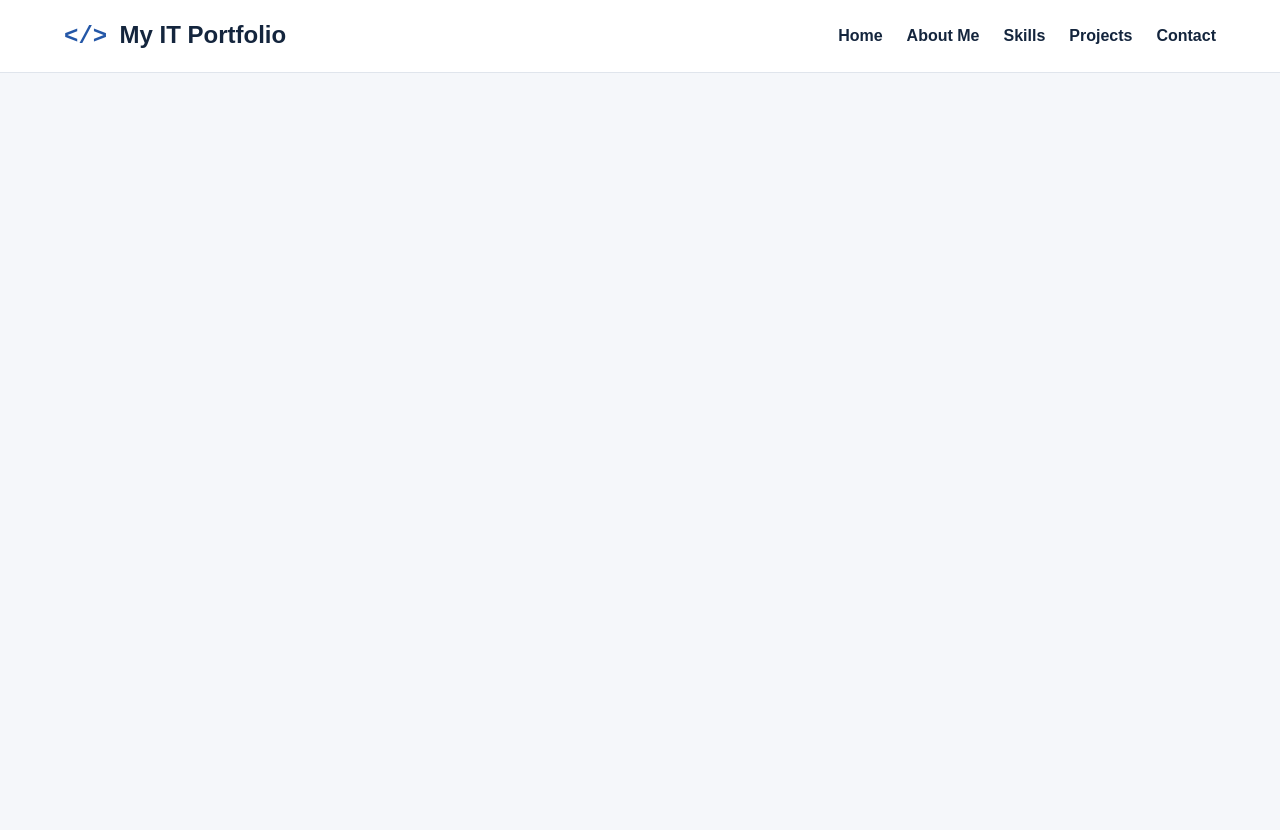
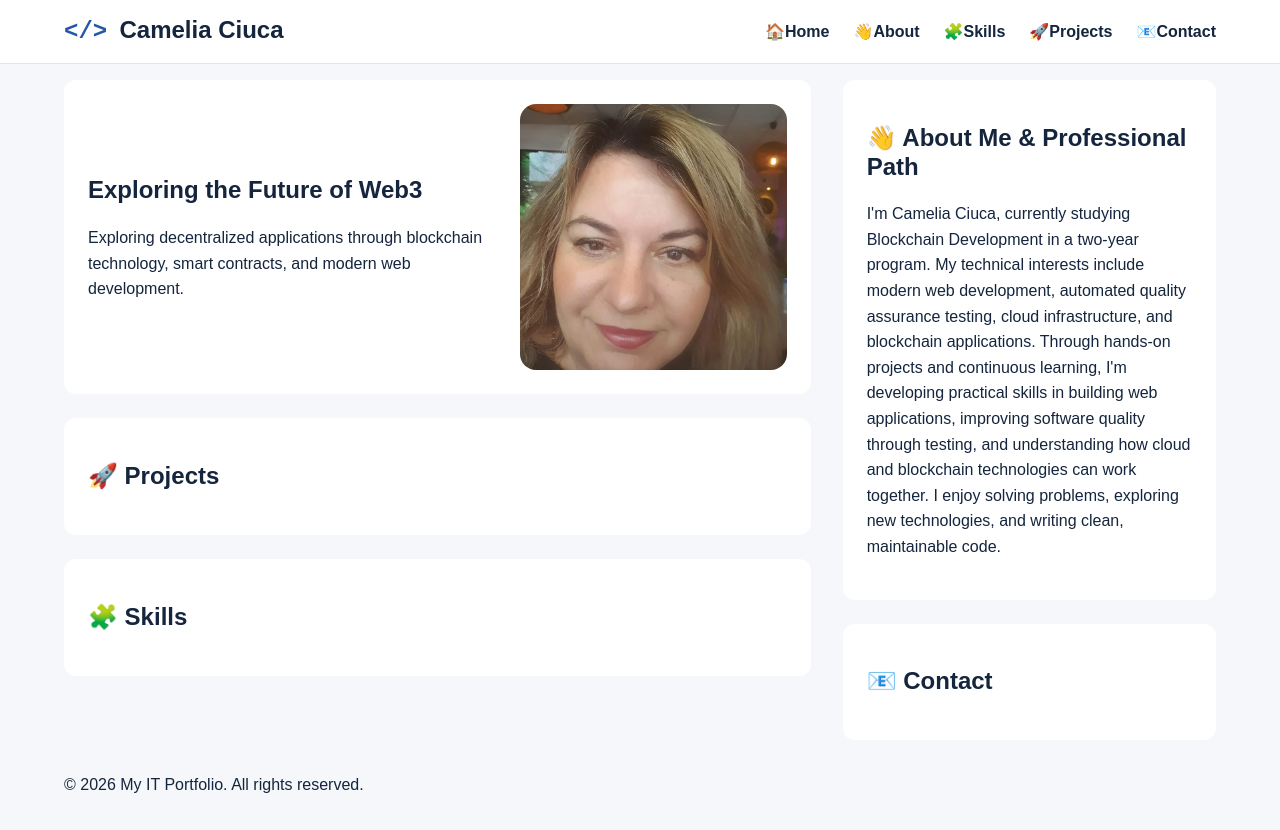
Before and after one commit to cameloasa-blockchain/Portfolio, a plain HTML site: page index.html in a window 1280 px wide. Before the commit the page ends 800 px from the top, so only its background shows below. Drawn offline with Linux system fonts and the light colour scheme.

Commit message:
fix:perf: optimize profile image using WebP

```diff
--- a/index.html
+++ b/index.html
@@ -12,25 +12,116 @@
 </head>
 <body>
     <!-- Page content will be added here -->
+
     <!-- Header -->
-    <header id="home">
+    <header class="header">
         <nav class="navbar container" aria-label="Main navigation">
+
             <!-- Logo -->
             <h1 class="logo">
                 <a href="#home">
                     <span class="logo-icon" aria-hidden="true">&lt;/&gt;</span>
-                    My IT Portfolio
+                    Camelia Ciuca
                 </a>
             </h1>
 
+            <!-- Main navigation -->
             <ul class="nav-links">
-                <li><a href="#home">Home</a></li>
-                <li><a href="#about">About Me</a></li>
-                <li><a href="#skills">Skills</a></li>
-                <li><a href="#projects">Projects</a></li>
-                <li><a href="#contact">Contact</a></li>
+                <li><a href="#home"> 🏠Home</a></li>
+                <li><a href="#about"> 👋About</a></li>
+                <li><a href="#skills"> 🧩Skills</a></li>
+                <li><a href="#projects"> 🚀Projects</a></li>
+                <li><a href="#contact"> 📧Contact</a></li>
             </ul>
+
         </nav>
     </header>
+
+    <!-- Main content -->
+    <main class="page-layout container">
+
+        <!-- Main column -->
+        <div class="main-content">
+
+
+            <!-- Home / Hero -->
+            <section id="home" aria-labelledby="home-title">
+                <div class="hero-grid">
+
+                        <!-- Hero text -->
+                        <div class="hero-text">
+                            <h2 id="home-title">Exploring the Future of Web3</h2>
+
+                            <p>
+                                Exploring decentralized applications through blockchain
+                                technology, smart contracts, and modern web development.
+                            </p>
+                        </div>
+
+                        <!-- Profile picture -->
+                        <div class="hero-image">
+                            <img
+                                class="profile-picture"
+                                src="images/profile-picture.webp"
+                                alt="Portrait of Camelia Ciuca"
+                                width="400"
+                                height="400"
+                            >
+                        </div>
+
+                    </div>
+            </section>
+
+
+            <!-- Projects -->
+            <section id="projects" aria-labelledby="projects-title">
+                <h2 id="projects-title">🚀 Projects</h2>
+
+                <!-- Project cards will be added here -->
+
+            </section>
+
+            <!-- Skills -->
+            <section id="skills" aria-labelledby="skills-title">
+                <h2 id="skills-title">🧩 Skills</h2>
+
+                <!-- Skill cards will be added here -->
+
+            </section>
+
+        </div>
+
+        <!-- Sidebar -->
+        <aside class="sidebar">
+
+            <!-- About Me -->
+            <section id="about" aria-labelledby="about-title">
+                <h2 id="about-title">👋 About Me & Professional Path</h2>
+                <p>
+                    I'm Camelia Ciuca, currently studying Blockchain Development in a two-year program. My technical interests include modern web development, automated quality assurance testing, cloud infrastructure, and blockchain applications.
+Through hands-on projects and continuous learning, I'm developing practical skills in building web applications, improving software quality through testing, and understanding how cloud and blockchain technologies can work together.
+I enjoy solving problems, exploring new technologies, and writing clean, maintainable code.
+                </p>
+
+                <!-- About content will be added here -->
+
+            </section>
+
+            <!-- Contact -->
+            <section id="contact" aria-labelledby="contact-title">
+                <h2 id="contact-title">📧 Contact</h2>
+
+                <!-- Contact details and form will be added here -->
+
+            </section>
+
+        </aside>
+
+    </main>
+
+    <!-- Footer -->
+    <footer class="footer container">
+        <p>&copy; 2026 My IT Portfolio. All rights reserved.</p>
+    </footer>
 </body>
 </html>
--- a/style.css
+++ b/style.css
@@ -1,4 +1,3 @@
-
 
 /* ========================================
 1. Design tokens
@@ -12,9 +11,10 @@ Reusable colors for the entire website
     --light: #F5F7FA;
 }
 
+
 /* ========================================
 2. Global styles
-Basic rules for the entire page
+Base styles for the entire website
 ======================================== */
 
 * {
@@ -29,6 +29,25 @@ body {
     line-height: 1.6;
 }
 
+/* Typography */
+h1,
+h2,
+h3 {
+    color: var(--dark);
+    line-height: 1.2;
+}
+
+p {
+    margin-top: 0;
+}
+
+/* Images */
+img {
+    display: block;
+    max-width: 100%;
+    height: auto;
+}
+
 /* ========================================
 3. Responsive foundation
 Prevent horizontal overflow on small screens
@@ -41,19 +60,39 @@ img {
 
 
 /* ========================================
-   4. Header and navigation
+Profile picture
 ======================================== */
 
-header {
+.profile-picture {
+    display: block;
+    width: 100%;
+    max-width: 320px;
+    height: auto;
+    border-radius: 16px;
+    object-fit: cover;
+}
+
+/* ========================================
+4. Layout container
+Reusable width and alignment
+======================================== */
+
+.container {
+    max-width: 1200px;
+    margin: 0 auto;
+    padding: 1rem 1.5rem;
+}
+
+/* ========================================
+5. Header and navigation
+======================================== */
+
+.header {
     background-color: var(--white);
     border-bottom: 1px solid #E0E5EC;
 }
 
 .navbar {
-    max-width: 1200px;
-    margin: 0 auto;
-    padding: 1rem 1.5rem;
-
     display: flex;
     justify-content: space-between;
     align-items: center;
@@ -69,7 +108,6 @@ header {
     color: var(--dark);
     text-decoration: none;
 }
-
 
 /* Logo icon */
 .logo-icon {
@@ -104,3 +142,92 @@ header {
     outline: 2px solid var(--blue);
     outline-offset: 4px;
 }
+
+
+/* ========================================
+6. Main layout
+Desktop: two columns
+======================================== */
+
+.page-layout {
+    display: grid;
+    grid-template-columns: minmax(0, 2fr) minmax(0, 1fr);
+    gap: 2rem;
+    align-items: start;
+    min-width: 0;
+}
+
+.main-content,
+.sidebar {
+    display: flex;
+    flex-direction: column;
+    gap: 1.5rem;
+    min-width: 0;
+}
+
+
+/* ========================================
+7. Content sections
+Consistent card layout
+======================================== */
+
+.main-content,
+.sidebar {
+    display: flex;
+    flex-direction: column;
+    gap: 1.5rem;
+}
+
+.main-content section,
+.sidebar section {
+    background-color: var(--white);
+    padding: 1.5rem;
+    border-radius: 12px;
+}
+
+
+/* ========================================
+8. Hero layout
+Text and profile picture
+======================================== */
+
+.hero-grid {
+    display: grid;
+    grid-template-columns: minmax(0, 3fr) minmax(0, 2fr);
+    align-items: center;
+    gap: 2rem;
+}
+
+.hero-image {
+    display: flex;
+    justify-content: center;
+}
+
+
+/* ========================================
+10. Responsive design
+======================================== */
+
+/* Tablet and mobile */
+@media (max-width: 768px) {
+    .page-layout {
+        grid-template-columns: minmax(0, 1fr);
+    }
+}
+
+/* Mobile */
+@media (max-width: 600px) {
+    .navbar {
+        flex-direction: column;
+        gap: 1rem;
+    }
+
+    .nav-links {
+        justify-content: center;
+        gap: 1rem;
+    }
+
+    .hero-grid {
+        grid-template-columns: minmax(0, 1fr);
+    }
+}
```
Also changed, not shown: images/profile-picture.webp (added).
